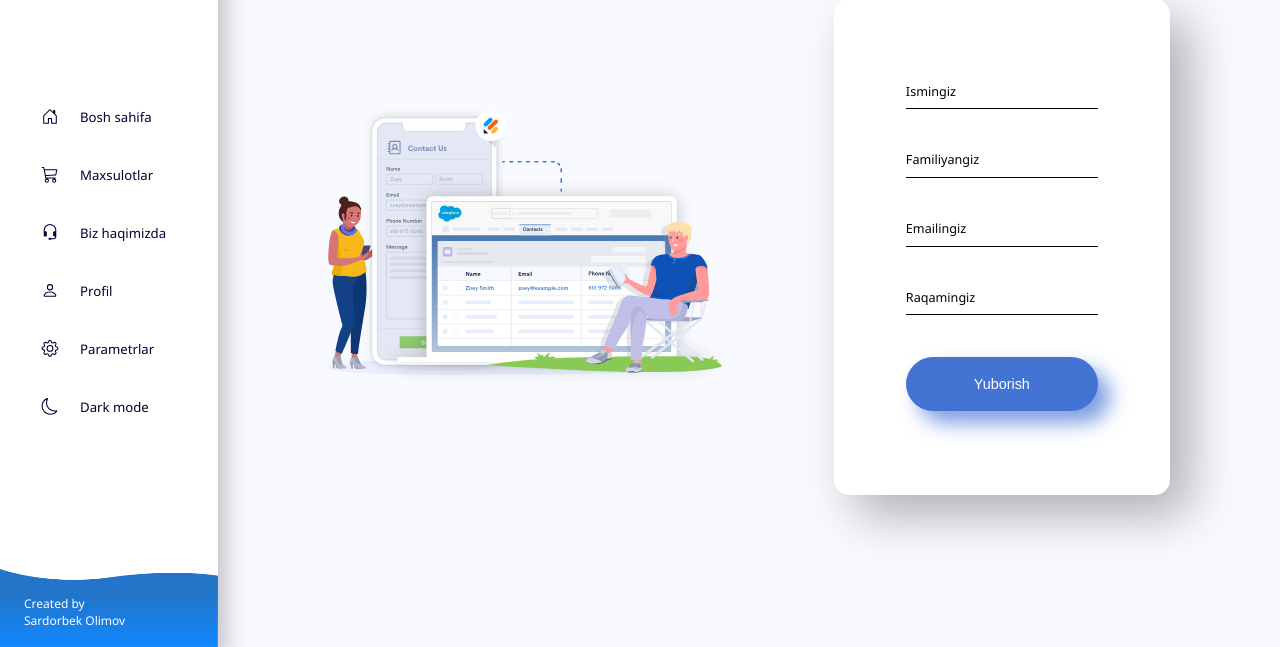
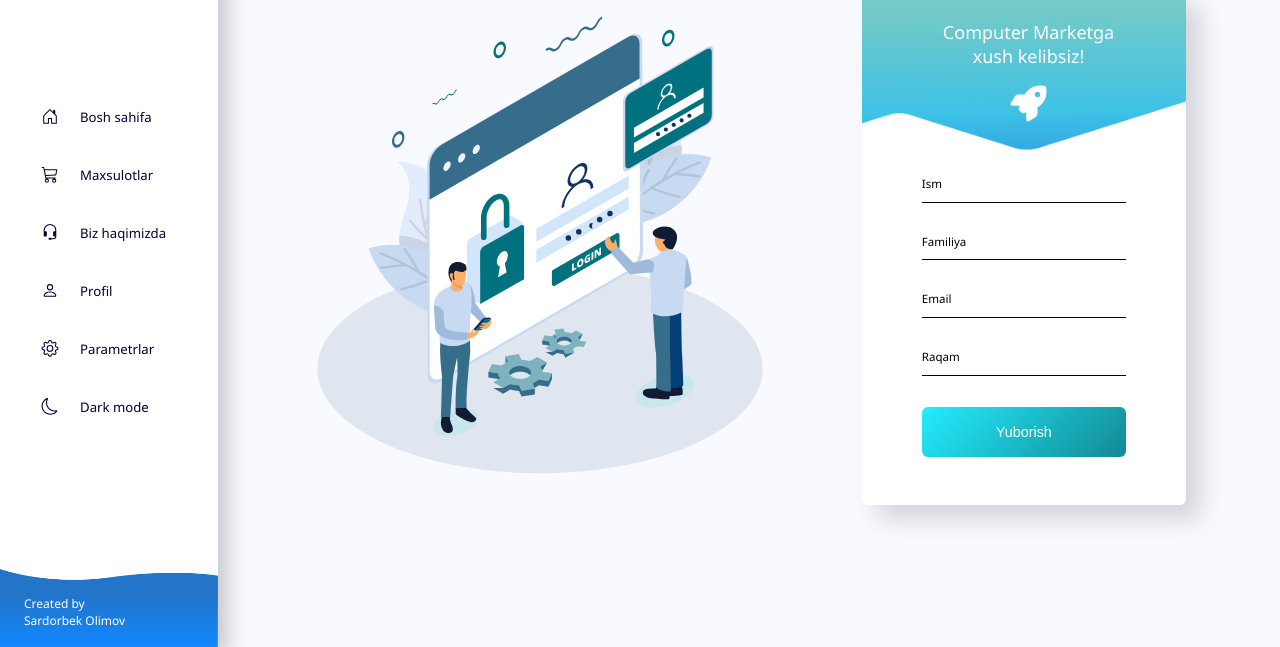
Before and after one commit to Sardorbek0731/Computer-Market, a plain HTML site: page assets/profil.html in a window 1280 px wide. Shown: the part 153-800 px from the top of the page. Drawn offline with Linux system fonts and the light colour scheme.

Commit message:
finished profil register new design

```diff
--- a/assets/profil.html
+++ b/assets/profil.html
@@ -174,39 +174,40 @@
     <section id="register-profil">
       <div class="registerProfil flex justify_evenly align_center">
         <div class="registerProfil_bg">
-          <img
-            src="../image/Profil/Register Profil/sales-force.svg"
-            alt="Image"
-          />
+          <img src="../image/Profil/Register Profil/bg.svg" alt="Image" />
         </div>
         <div class="registerProfil_form">
-          <form>
+          <form class="flex">
+            <div class="form_bg flex justify_center align_center">
+              <img
+                src="../image/Profil/Register Profil/register-form.png"
+                alt=""
+              />
+              <div class="form_title flex justify_center">
+                <h1>
+                  Computer Marketga <br />
+                  xush kelibsiz!
+                </h1>
+                <i class="fa-solid fa-rocket"></i>
+              </div>
+            </div>
             <div class="firstName form_item">
               <input type="text" id="firstName" autocomplete="off" required />
-              <label for="firstName">Ismingiz</label>
-              <div class="show_message hidden" id="name-error">
-                <p>Iltimos, ismingizni kiriting...</p>
-              </div>
+              <label for="firstName">Ism</label>
             </div>
             <div class="lastName form_item">
               <input type="text" id="lastName" autocomplete="off" required />
-              <label for="lastName">Familiyangiz</label>
-              <div class="show_message hidden" id="lastName-error">
-                <p>Iltimos, familiyangizni kiriting...</p>
-              </div>
+              <label for="lastName">Familiya</label>
             </div>
             <div class="email form_item">
               <input type="text" id="email" autocomplete="off" required />
-              <label for="email">Emailingiz</label>
-              <div class="show_message hidden" id="email-error">
-                <p>Iltimos, emailingizni kiriting...</p>
-              </div>
+              <label for="email">Email</label>
             </div>
             <div class="number form_item">
               <input type="text" id="number" autocomplete="off" required />
-              <label for="number">Raqamingiz</label>
+              <label for="number">Raqam</label>
               <div class="show_message hidden" id="number-error">
-                <p>Iltimos, raqamingizni kiriting...</p>
+                <p>Iltimos, qaytadan tekshiring!</p>
               </div>
             </div>
             <button id="open-profil" class="openProfil_btn" type="button">
--- a/css/profil.css
+++ b/css/profil.css
@@ -15,29 +15,62 @@
   float: right;
 }
 .registerProfil_bg img {
-  width: 33rem;
+  width: 38rem;
   height: auto;
 }
 .registerProfil_form form {
+  width: 17rem;
+  height: 35rem;
+  justify-content: space-between;
+  flex-direction: column;
+  padding: 4rem 5rem;
+  border-radius: 0.5rem;
+  box-shadow: 15px 15px 25px rgba(0, 0, 0, 0.15);
+  background-color: white;
+  position: relative;
+}
+.form_bg {
   width: 16rem;
-  padding: 7rem 6rem;
-  border-radius: 15px;
-  box-shadow: 20px 20px 50px rgba(0, 0, 0, 0.3);
-  background-color: white;
+  height: 9rem;
 }
+.form_bg img {
+  position: absolute;
+  width: 100%;
+  top: 0;
+  left: 0;
+  height: auto;
+  z-index: 0;
+  border-top-left-radius: 0.5rem;
+  border-top-right-radius: 0.5rem;
+}
+.form_title {
+  flex-direction: column;
+  align-items: center;
+  position: absolute;
+  left: 25%;
+  top: 6%;
+}
+.form_title h1 {
+  color: white;
+  font-size: 1.5rem;
+  font-weight: 380;
+  text-align: center;
+  margin-bottom: 1.5rem;
+}
+.form_title i {
+  color: white;
+  font-size: 3rem;
+}
+
 .form_item {
   position: relative;
-  margin: 3.5rem 0;
-}
-.firstName {
-  margin-top: 0;
 }
 .form_item input {
   outline: none;
   border: none;
   border-bottom: 1.5px solid black;
   padding-bottom: 0.8rem;
-  font-size: 1.05rem;
+  font-size: 1rem;
   user-select: none;
   width: 100%;
 }
@@ -45,38 +78,38 @@
   position: absolute;
   left: 0;
   top: 0;
-  transition: all 0.3s;
-  font-size: 1.05rem;
+  transition: all 0.2s;
+  font-size: 0.96rem;
   user-select: none;
 }
 .form_item input:focus {
   border-bottom: 1.5px solid red;
 }
 .form_item input:valid {
-  border-bottom: 1.5px solid rgb(0, 0, 0);
+  border-bottom: 1.5px solid rgb(0, 155, 132);
 }
 .form_item input:focus ~ label {
-  top: -1.6rem;
-  font-size: 0.8rem;
+  top: -1.2rem;
+  color: red;
+  font-size: 0.75rem;
 }
 .form_item input:valid ~ label {
-  top: -1.6rem;
-  font-size: 0.8rem;
+  top: -1.2rem;
+  font-size: 0.75rem;
+  color: rgb(0, 155, 132);
 }
 .openProfil_btn {
   width: 100%;
-  height: 4.5rem;
+  height: 4.2rem;
   border: none;
-  border-radius: 50px;
   cursor: pointer;
-  background-color: rgb(67, 116, 212);
+  background: linear-gradient(135deg, rgb(35, 237, 255), rgb(18, 137, 148));
   color: white;
   font-size: 1.2rem;
-  box-shadow: 12px 12px 20px rgba(67, 115, 212, 0.7);
-  transition: all 0.4s;
+  border-radius: 0.5rem;
 }
 .openProfil_btn:hover {
-  transform: scale(0.95);
+  background: linear-gradient(135deg, rgb(18, 137, 148), rgb(35, 237, 255));
 }
 .show_message p {
   position: absolute;
--- a/js/profil.js
+++ b/js/profil.js
@@ -10,34 +10,20 @@ const message = document.getElementById("message");
 const openProfil = document.getElementById("open-profil");
 
 // Show message
-
-const nameError = document.getElementById("name-error");
-const lastNameError = document.getElementById("lastName-error");
-const emailError = document.getElementById("email-error");
 const numberError = document.getElementById("number-error");
 
 openProfil.addEventListener("click", (e) => {
   e.preventDefault();
   setTimeout(() => {
-    if (firstName.value.length === 0) {
-      nameError.classList.remove("hidden");
-    }
-  }, 700);
-  setTimeout(() => {
-    if (lastName.value.length === 0) {
-      lastNameError.classList.remove("hidden");
-    }
-  }, 1400);
-  setTimeout(() => {
-    if (email.value.length === 0) {
-      emailError.classList.remove("hidden");
-    }
-  }, 2100);
-  setTimeout(() => {
     if (number.value.length === 0) {
       numberError.classList.remove("hidden");
     }
-  }, 2800);
+  }, 1000);
+  setTimeout(() => {
+    if (number.value.length === 0) {
+      numberError.classList.add("hidden");
+    }
+  }, 4000);
 });
 
 // Profil Item
```
Also changed, not shown: image/Profil/Register Profil/bg.svg (added), image/Profil/Register Profil/sales-force.svg (deleted).
